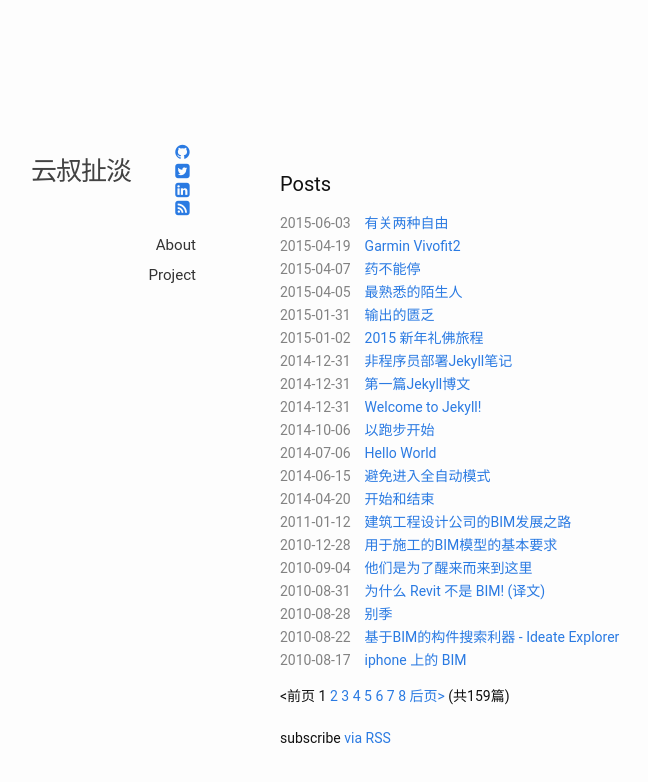
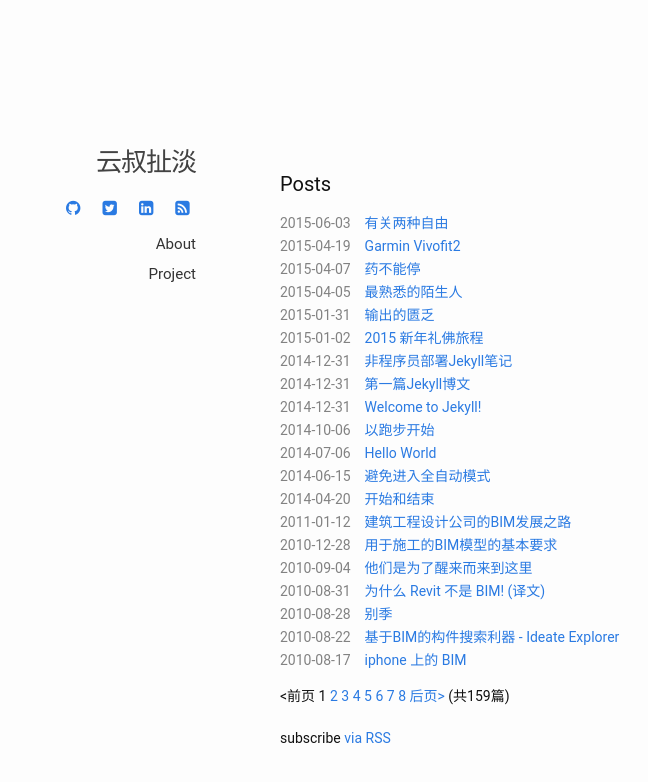
Before and after one commit to leoshcn/leoshcn.github.io, a Jekyll site: the page built from index.html, in a window 1280 px wide. Shown: the top 782 px of the page, without its empty margins (124-772 px from the left). Built offline with Jekyll 4.4.1, drawn with Linux system fonts in a browser that asks for light colours; the list of posts is cut into pages by our own code.

Commit message:
fix site name

```diff
--- a/_sass/_layout.scss
+++ b/_sass/_layout.scss
@@ -12,11 +12,8 @@
 
 .site-title {
     font-size: 26px;
-    line-height: 56px;
+    margin: 0.2em 0;
     letter-spacing: -1px;
-    margin-bottom: 0;
-    float: left;
-
     &,
     &:visited {
         color: $grey-color-dark;
```
